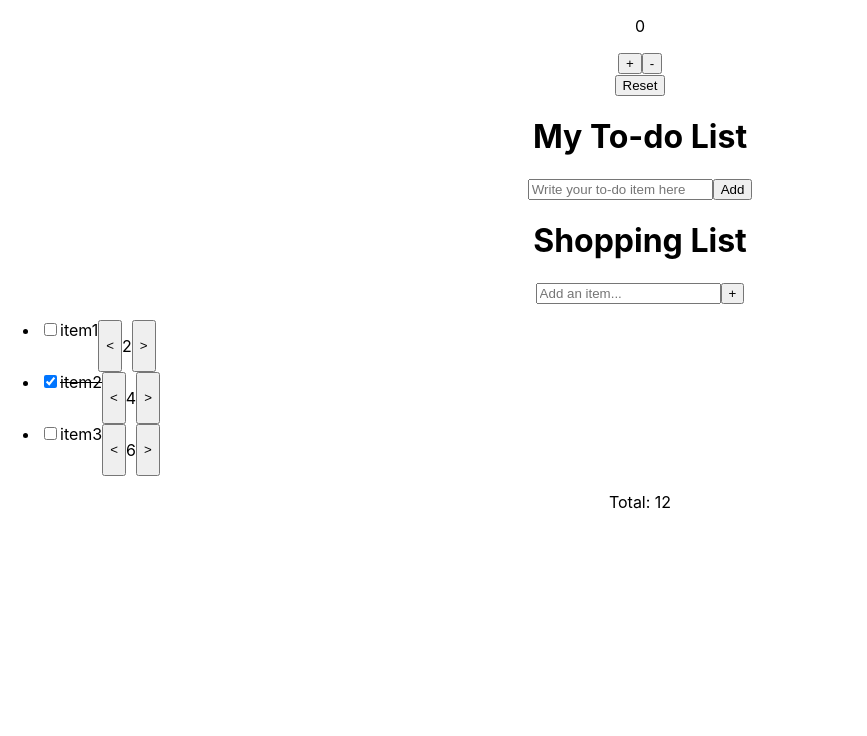
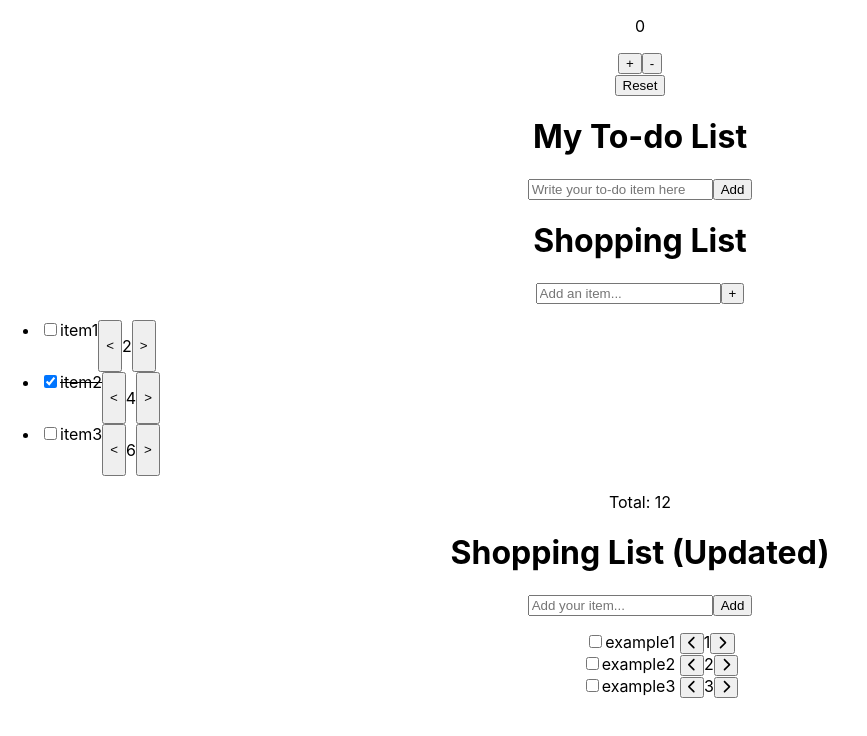
Before and after one commit to JS-Jamie/Coding-Practices-React, a React (Create React App) app: page / in a window 1280 px wide. Shown: the top 736 px of the page, without its empty margins (0-867 px from the left). Built offline with nearby package versions, Linux system fonts and the light colour scheme.

Commit message:
Add input functionality and item list with checkbox and count buttons

```diff
--- a/package.json
+++ b/package.json
@@ -3,6 +3,9 @@
   "version": "0.1.0",
   "private": true,
   "dependencies": {
+    "@fortawesome/fontawesome-svg-core": "^6.2.0",
+    "@fortawesome/free-solid-svg-icons": "^6.2.0",
+    "@fortawesome/react-fontawesome": "^0.2.0",
     "@testing-library/jest-dom": "^5.16.5",
     "@testing-library/react": "^13.4.0",
     "@testing-library/user-event": "^13.5.0",
--- a/src/App.js
+++ b/src/App.js
@@ -3,6 +3,7 @@ import "./App.css";
 import Counter from "./Counter/Counter";
 import ToDoList from "./ToDoList/ToDoList";
 import ShoppingList from "./ShoppingList/ShoppingList";
+import ShoppingListRewrite from "./ShoppingListRewrite/ShoppingListRewrite";
 
 function App() {
   return (
@@ -10,6 +11,7 @@ function App() {
       <Counter />
       <ToDoList />
       <ShoppingList />
+      <ShoppingListRewrite />
     </div>
   );
 }
--- /dev/null
+++ b/src/ShoppingListRewrite/ShoppingListRewrite.js
@@ -0,0 +1,62 @@
+import React, { useState, useEffect } from "react";
+import { FontAwesomeIcon } from "@fortawesome/react-fontawesome";
+import {
+  faChevronRight,
+  faChevronLeft,
+  faCircle,
+  faCheckCircle,
+  faPlus,
+} from "@fortawesome/free-solid-svg-icons";
+
+const ShoppingListRewrite = () => {
+  const [inputValue, setInputValue] = useState("");
+  const [itemList, setItemList] = useState([
+    { name: "example1", qty: 1, isSelected: false },
+    { name: "example2", qty: 2, isSelected: false },
+    { name: "example3", qty: 3, isSelected: true },
+  ]);
+
+  const handleChange = (e) => {
+    setInputValue(e.target.value);
+  };
+
+  const handleAdd = () => {
+    setItemList((currentValue) => {
+      return [...currentValue, { name: inputValue, qty: 1, isSelected: false }];
+    });
+    setInputValue("");
+  };
+
+  return (
+    <div>
+      <h1>Shopping List (Updated)</h1>
+      <input
+        onChange={handleChange}
+        type="text"
+        placeholder="Add your item..."
+        value={inputValue}
+      />
+      <button onClick={handleAdd}>Add</button>
+      <ul>
+        {itemList.map((i, index) => {
+          return (
+            <div style={{ display: "center" }}>
+              <input type="checkbox" />
+              {i.name}
+              {"   "}
+              <button>
+                <FontAwesomeIcon icon={faChevronLeft} />
+              </button>
+              <span>{i.qty}</span>
+              <button>
+                <FontAwesomeIcon icon={faChevronRight} />
+              </button>
+            </div>
+          );
+        })}
+      </ul>
+    </div>
+  );
+};
+
+export default ShoppingListRewrite;
```
Also changed, not shown: 1 other file (tests, documents, lock files or other folders).
